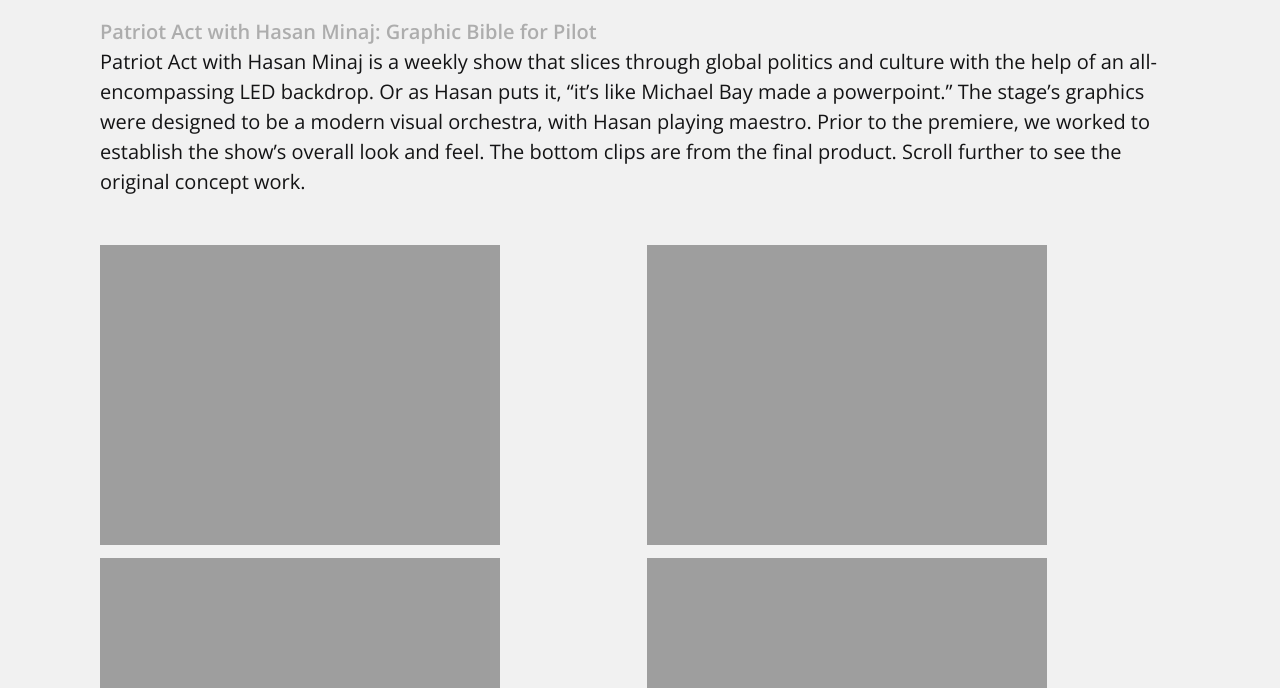
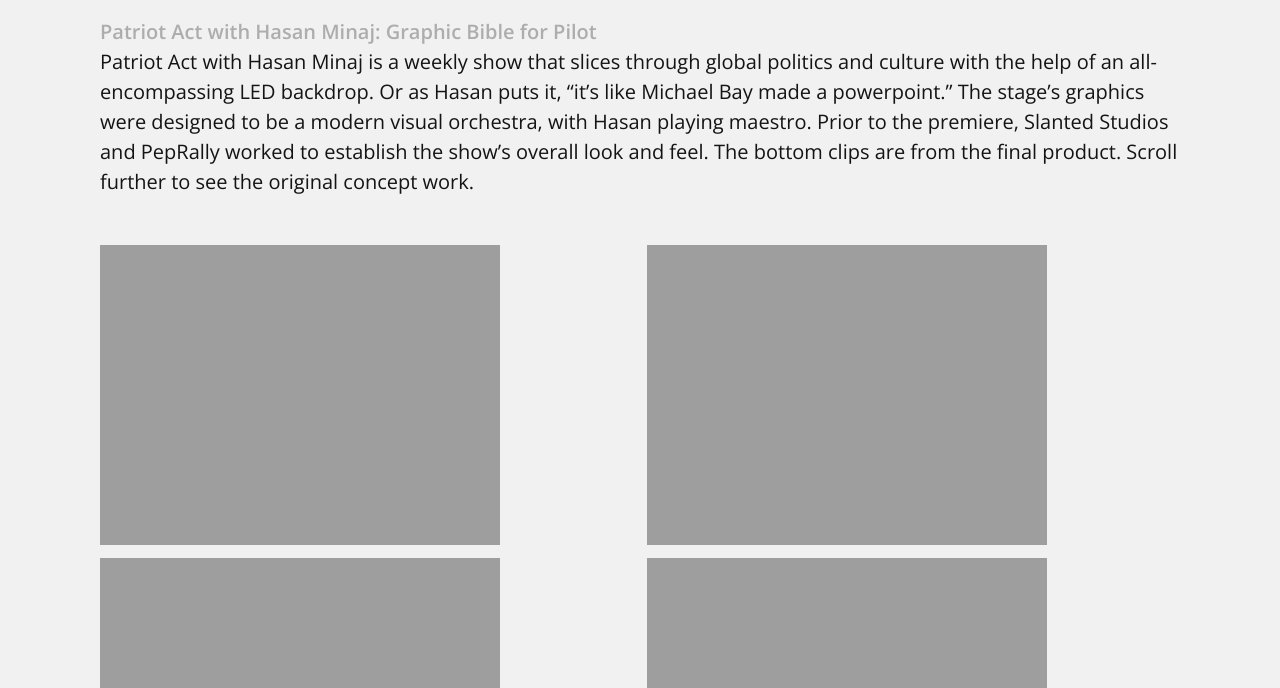
Before and after one commit to gorociao/peprally-website, a Jekyll site: the page built from _my_collection/patriotact.markdown, in a window 1280 px wide and 900 px high, scrolled down 547 px, cut to the strip 212-900 px from the top of the window. Built offline with Jekyll 4.4.1, drawn with Linux system fonts in a browser that asks for light colours; some of the changed text lies outside the part shown.

Commit message:
PR/Slanted copy

```diff
--- a/_my_collection/patriotact.markdown
+++ b/_my_collection/patriotact.markdown
@@ -11,7 +11,7 @@
 </div>
 
 ## **Patriot Act with Hasan Minaj: Graphic Bible for Pilot**
-Patriot Act with Hasan Minaj is a weekly show that slices through global politics and culture with the help of an all-encompassing LED backdrop. Or as Hasan puts it, “it’s like Michael Bay made a powerpoint.” The stage’s graphics were designed to be a modern visual orchestra, with Hasan playing maestro. Prior to the premiere, we worked to establish the show’s overall look and feel. The bottom clips are from the final product. Scroll further to see the original concept work.
+Patriot Act with Hasan Minaj is a weekly show that slices through global politics and culture with the help of an all-encompassing LED backdrop. Or as Hasan puts it, “it’s like Michael Bay made a powerpoint.” The stage’s graphics were designed to be a modern visual orchestra, with Hasan playing maestro. Prior to the premiere, Slanted Studios and PepRally worked to establish the show’s overall look and feel. The bottom clips are from the final product. Scroll further to see the original concept work.
 <br/>
 <br/>
 
@@ -113,7 +113,7 @@
 {: .no-style-urls}
 <br/>
 Patriot Act: Graphics Show Bible<br/>
-A 435 Project: Made in collaboration with [Slanted Studios](http://slanted.studio)<br/>
+[Slanted Studios](http://slanted.studio)<br/> x PepRally
 Creative Direction: Erica Gorochow <br/>
 ECD: Michelle Higa Fox <br/>
 Producer: [Jennifer Vance](http://meanflow.party) <br/>
```
